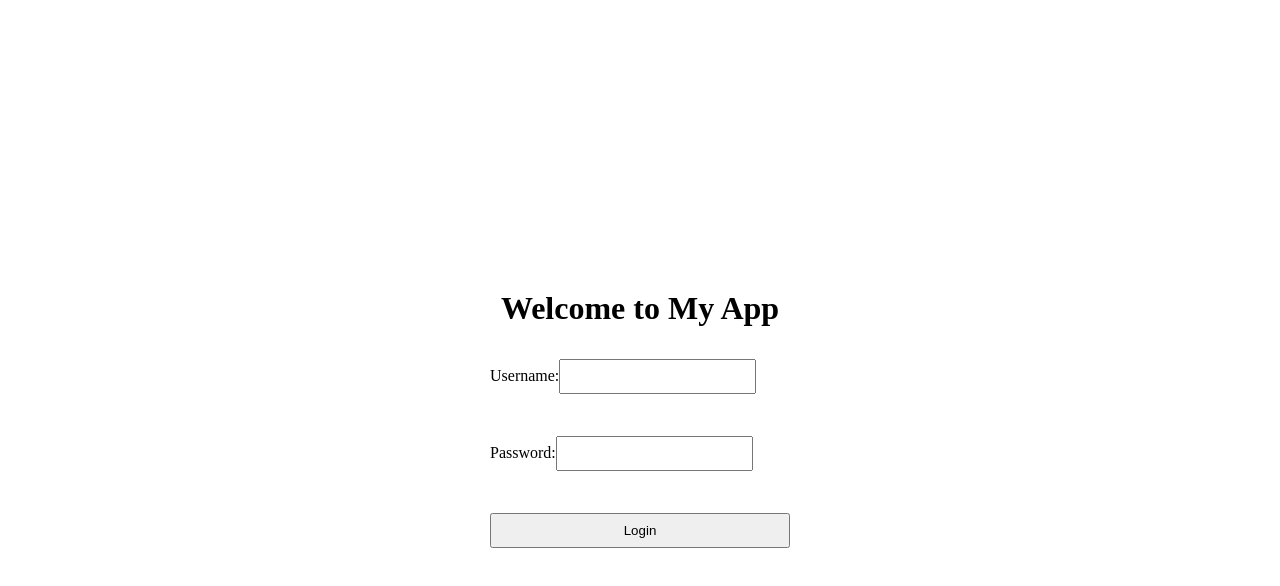
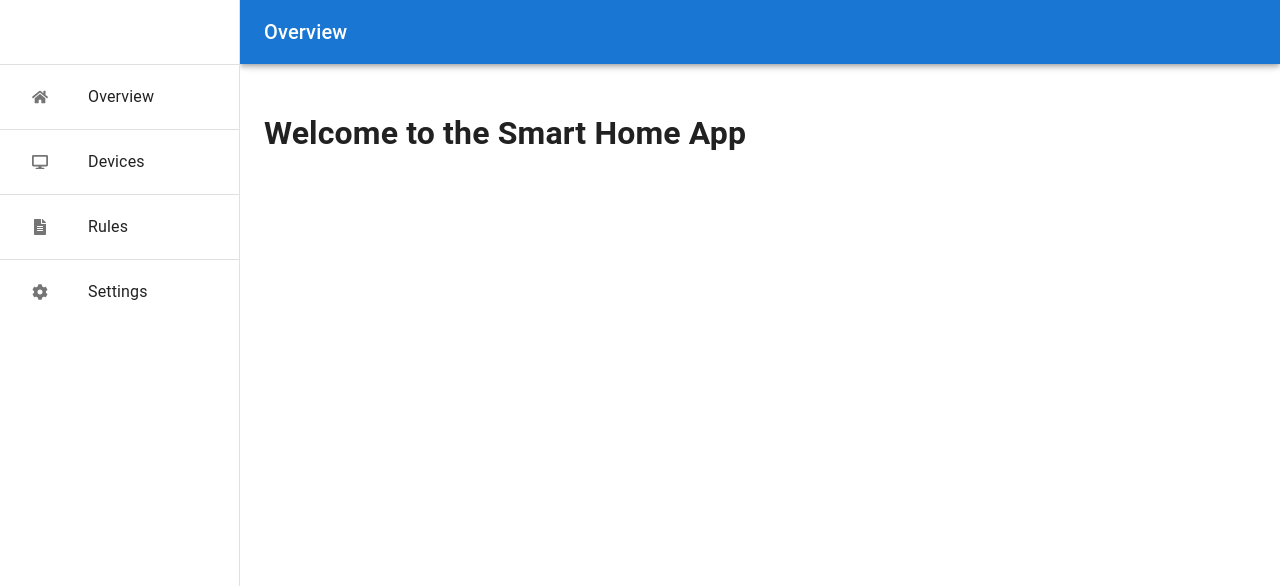
Before and after one commit to zeindlerilenia/SmartHome-Security, a React (Create React App) app in the folder smarthome/: page / in a window 1280 px wide. Shown: the top 586 px of the page. Built offline with nearby package versions, Linux system fonts and the light colour scheme.

Commit message:
Removed Login due to not working, added pages which we included in the Wireframes

```diff
--- a/smarthome/package.json
+++ b/smarthome/package.json
@@ -3,6 +3,9 @@
   "version": "0.1.0",
   "private": true,
   "dependencies": {
+    "@emotion/react": "^11.11.1",
+    "@emotion/styled": "^11.11.0",
+    "@mui/material": "^5.13.5",
     "@testing-library/jest-dom": "^5.16.5",
     "@testing-library/react": "^13.4.0",
     "@testing-library/user-event": "^13.5.0",
--- a/smarthome/src/App.tsx
+++ b/smarthome/src/App.tsx
@@ -1,22 +1,11 @@
 import React, { useState } from 'react';
-import LoginPage from './login/LoginPage';
-import HomePage from './home/HomePage';
-
-export enum AuthState {
-  LoggedOut,
-  LoggedIn,
-}
+import Sidebar from './home/Sidebar';
 
 const App: React.FC = () => {
-  const [authState, setAuthState] = useState(AuthState.LoggedOut);
 
   return (
     <div className="App">
-      {authState === AuthState.LoggedOut ? (
-        <LoginPage onLogin={setAuthState} />
-      ) : (
-        <HomePage />
-      )}
+      <Sidebar/>
     </div>
   );
 };
--- /dev/null
+++ b/smarthome/src/home/Components/Devices.tsx
@@ -0,0 +1,12 @@
+import React from 'react';
+
+const Devices: React.FC = () => {
+  return (
+    <div>
+      <h2>Devices</h2>
+      {/* Add your devices content here */}
+    </div>
+  );
+};
+
+export default Devices;
--- /dev/null
+++ b/smarthome/src/home/Components/Overview.tsx
@@ -0,0 +1,11 @@
+import React from 'react';
+
+const Overview: React.FC = () => {
+  return (
+    <>
+      <h1>Welcome to the Smart Home App</h1>
+    </>
+  );
+};
+
+export default Overview;
--- /dev/null
+++ b/smarthome/src/home/Components/Rules.tsx
@@ -0,0 +1,12 @@
+import React from 'react';
+
+const Rules: React.FC = () => {
+  return (
+    <div>
+      <h2>Rules</h2>
+      {/* Add your devices content here */}
+    </div>
+  );
+};
+
+export default Rules;
--- /dev/null
+++ b/smarthome/src/home/Components/Settings.tsx
@@ -0,0 +1,12 @@
+import React from 'react';
+
+const Settings: React.FC = () => {
+  return (
+    <div>
+      <h2>Devices</h2>
+      {/* Add your devices content here */}
+    </div>
+  );
+};
+
+export default Settings;
--- a/smarthome/src/home/HomePage.tsx
+++ /dev/null
@@ -1,12 +0,0 @@
-import React from 'react';
-
-const HomePage: React.FC = () => {
-  return (
-    <div>
-      <h1>Welcome to Smart Home</h1>
-      <p>This is your smart home dashboard.</p>
-    </div>
-  );
-};
-
-export default HomePage;
--- /dev/null
+++ b/smarthome/src/home/Sidebar.tsx
@@ -0,0 +1,164 @@
+import * as React from 'react';
+import AppBar from '@mui/material/AppBar';
+import Box from '@mui/material/Box';
+import CssBaseline from '@mui/material/CssBaseline';
+import Divider from '@mui/material/Divider';
+import Drawer from '@mui/material/Drawer';
+import ListItem from '@mui/material/ListItem';
+import ListItemButton from '@mui/material/ListItemButton';
+import ListItemIcon from '@mui/material/ListItemIcon';
+import ListItemText from '@mui/material/ListItemText';
+import Toolbar from '@mui/material/Toolbar';
+import Typography from '@mui/material/Typography';
+import { FaHome, FaDesktop, FaFileAlt, FaCog } from 'react-icons/fa';
+import Overview from './Components/Overview';
+import Devices from './Components/Devices';
+import Rules from './Components/Rules';
+import Settings from './Components/Settings';
+
+const drawerWidth = 240;
+
+interface Props {
+    window?: () => Window;
+}
+
+enum ActiveComponent {
+    Overview = 'Overview',
+    Devices = 'Devices',
+    Rules = 'Rules',
+    Settings = 'Settings',
+}
+
+export default function Sidebar(props: Props) {
+    const [activeComponent, setActiveComponent] = React.useState(ActiveComponent.Overview);
+
+    const handleListItemClick = (component: ActiveComponent) => {
+        setActiveComponent(component);
+        handleDrawerToggle();
+    };
+    const { window } = props;
+    const [mobileOpen, setMobileOpen] = React.useState(false);
+
+    const handleDrawerToggle = () => {
+        setMobileOpen(!mobileOpen);
+    };
+
+    const drawer = (
+        <div>
+            <Toolbar />
+            <Divider />
+
+            <ListItem >
+                <ListItemButton onClick={() => handleListItemClick(ActiveComponent.Overview)}>
+                    <ListItemIcon>
+                        <FaHome />
+                    </ListItemIcon>
+                    <ListItemText primary='Overview' />
+                </ListItemButton>
+            </ListItem>
+
+            <Divider />
+            <ListItem>
+                <ListItemButton onClick={() => handleListItemClick(ActiveComponent.Devices)}>
+                    <ListItemIcon>
+                        <FaDesktop />
+                    </ListItemIcon>
+                    <ListItemText primary='Devices' />
+                </ListItemButton>
+            </ListItem>
+            <Divider />
+
+            <ListItem>
+                <ListItemButton onClick={() => handleListItemClick(ActiveComponent.Rules)}>
+                    <ListItemIcon>
+                        <FaFileAlt />
+                    </ListItemIcon>
+                    <ListItemText primary='Rules' />
+                </ListItemButton>
+            </ListItem>
+            <Divider />
+
+            <ListItem>
+                <ListItemButton onClick={() => handleListItemClick(ActiveComponent.Settings)}>
+                    <ListItemIcon>
+                        <FaCog />
+                    </ListItemIcon>
+                    <ListItemText primary='Settings' />
+                </ListItemButton>
+            </ListItem>
+
+        </div>
+    );
+
+    const container = window !== undefined ? () => window().document.body : undefined;
+
+    const renderComponent = () => {
+        switch (activeComponent) {
+            case ActiveComponent.Devices:
+                return <Devices />;
+            case ActiveComponent.Rules:
+                return <Rules />;
+            case ActiveComponent.Settings:
+                return <Settings />;
+            default:
+                return <Overview />;
+        }
+    };
+
+    return (
+        <Box sx={{ display: 'flex' }}>
+            <CssBaseline />
+            <AppBar
+                position="fixed"
+                sx={{
+                    width: { sm: `calc(100% - ${drawerWidth}px)` },
+                    ml: { sm: `${drawerWidth}px` },
+                }}
+            >
+                <Toolbar>
+                    <Typography variant="h6" noWrap component="div">
+                        {activeComponent}
+                    </Typography>
+                </Toolbar>
+            </AppBar>
+            <Box
+                component="nav"
+                sx={{ width: { sm: drawerWidth }, flexShrink: { sm: 0 } }}
+                aria-label="mailbox folders"
+            >
+                <Drawer
+                    container={container}
+                    variant="temporary"
+                    open={mobileOpen}
+                    onClose={handleDrawerToggle}
+                    ModalProps={{
+                        keepMounted: true,
+                    }}
+                    sx={{
+                        display: { xs: 'block', sm: 'none' },
+                        '& .MuiDrawer-paper': { boxSizing: 'border-box', width: drawerWidth },
+                    }}
+                >
+                    {drawer}
+                </Drawer>
+                <Drawer
+                    variant="permanent"
+                    sx={{
+                        display: { xs: 'none', sm: 'block' },
+                        '& .MuiDrawer-paper': { boxSizing: 'border-box', width: drawerWidth },
+                    }}
+                    open
+                >
+                    {drawer}
+                </Drawer>
+            </Box>
+            <Box
+                component="main"
+                sx={{ flexGrow: 1, p: 3, width: { sm: `calc(100% - ${drawerWidth}px)` } }}
+            >
+                <Toolbar />
+                {renderComponent()}
+            </Box>
+        </Box>
+    );
+}
--- a/smarthome/src/login/LoginPage.tsx
+++ /dev/null
@@ -1,54 +0,0 @@
-import React, { useState } from 'react';
-import { AuthState } from '../App';
-import './loginPage.css';
-
-type LoginPageProps = {
-  onLogin: (authState: AuthState) => void;
-};
-
-const LoginPage: React.FC<LoginPageProps> = ({ onLogin }) => {
-  const [username, setUsername] = useState('');
-  const [password, setPassword] = useState('');
-
-  const handleLogin = () => {
-    if (username === 'admin' && password === 'password') {
-        onLogin(AuthState.LoggedIn);
-        console.log('Login successful!');
-      } else {
-        console.log('Login failed!');
-      }
-  };
-
-  return (
-    <div className="login-page">
-      <h1 className="login-title">Welcome to My App</h1>
-      <div className="login-form">
-        <form>
-        <label htmlFor="username">
-          Username:
-          <input
-            id="username"
-            type="text"
-            onChange={(e) => setUsername(e.target.value)}
-          />
-        </label>
-        <br />
-        <label htmlFor="password">
-          Password:
-          <input
-            id="password"
-            type="password"
-            onChange={(e) => setPassword(e.target.value)}
-          />
-        </label>
-        <br />
-        <button type="submit" onClick={handleLogin}>
-          Login
-        </button>
-      </form>
-    </div>
-    </div>
-  );
-};
-
-export default LoginPage;
--- a/smarthome/src/login/loginPage.css
+++ /dev/null
@@ -1,33 +0,0 @@
-.login-page {
-  display: flex;
-  flex-direction: column;
-  align-items: center;
-  justify-content: center;
-  height: 100vh;
-}
-
-.login-title {
-  margin-bottom: 2rem;
-}
-
-.login-form {
-  width: 300px;
-}
-
-form {
-  display: flex;
-  flex-direction: column;
-}
-
-label {
-  margin-bottom: 0.5rem;
-}
-
-input {
-  padding: 0.5rem;
-  margin-bottom: 1rem;
-}
-
-button {
-  padding: 0.5rem 1rem;
-}
```
Also changed, not shown: smarthome/src/style.css (added, +33 -0 lines), 1 other file (tests, documents, lock files or other folders).
